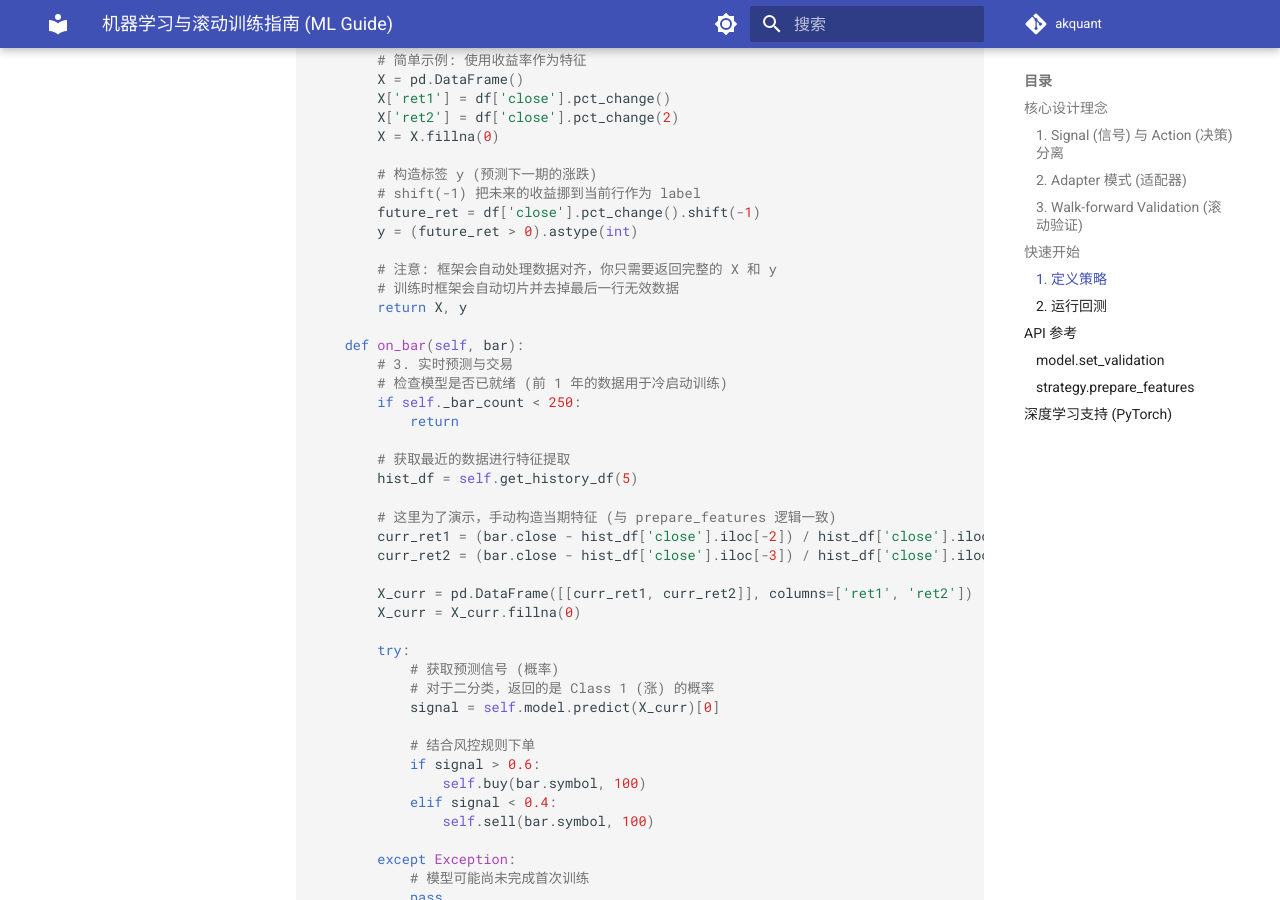
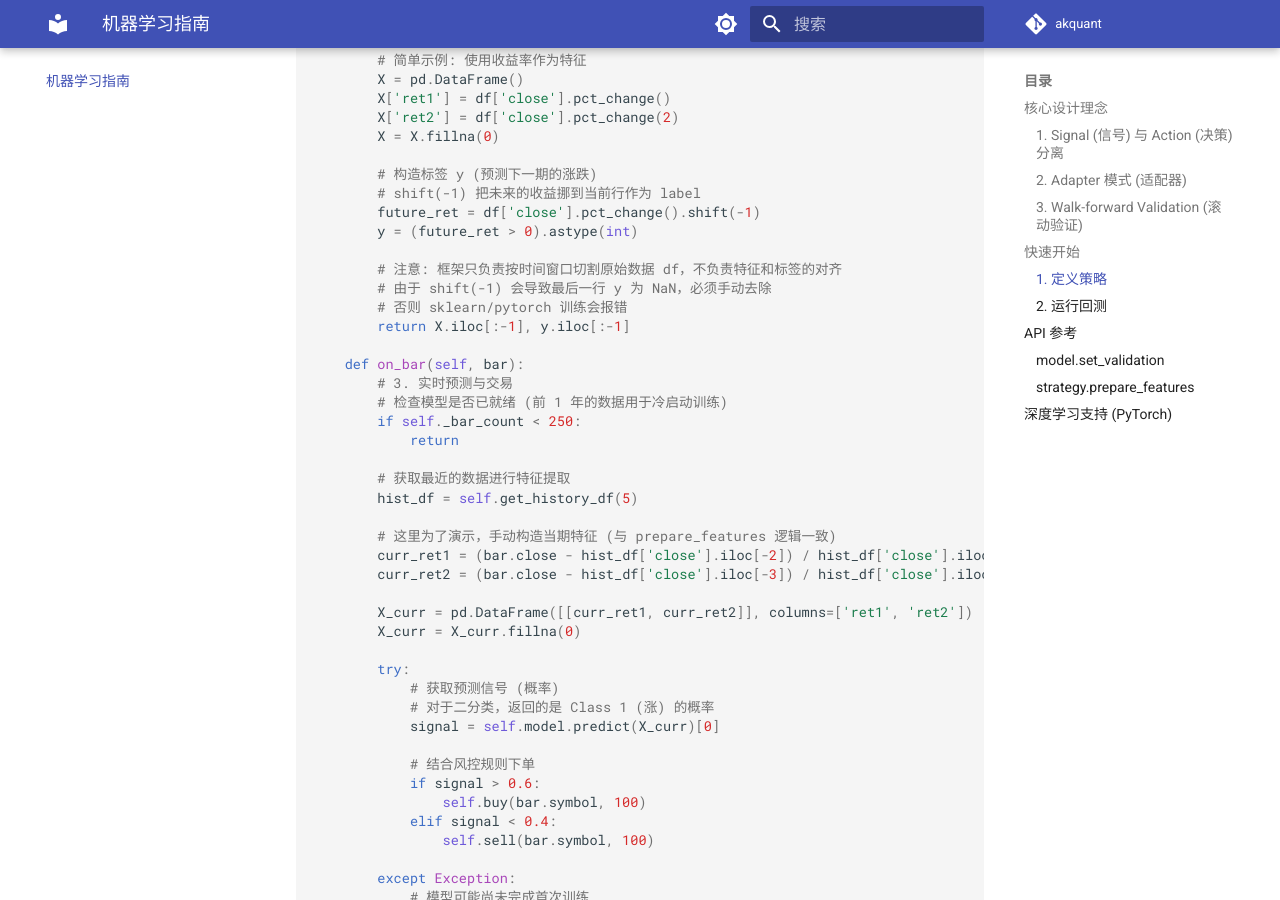
Before and after one commit to akfamily/akquant, an MkDocs documentation site: the page built from docs/ml_guide.md, in a window 1280 px wide and 900 px high, scrolled down 1825 px. Built offline with MkDocs 1.6.1 and Material for MkDocs 9.7.7, drawn with Linux system fonts in a browser that asks for light colours; comment, search, counter and statistics services are not loaded.

Commit message:
docs: 更新机器学习指南并修复代码警告
- 在 mkdocs.yml 导航中添加机器学习指南
- 修正机器学习指南中的特征与标签对齐说明，明确需手动去除 NaN
- 为 execution.rs 中的 is_live 方法添加 #[allow(dead_code)] 属性
- 移除 event.rs 中未使用的 pyo3 导入
- 在 Python 示例和模块中添加类型忽略注释 (# type: ignore)
- 更新 README.md 中的机器学习特性描述
- 修正策略指南中的章节编号

```diff
--- a/docs/ml_guide.md
+++ b/docs/ml_guide.md
@@ -80,9 +80,10 @@
         future_ret = df['close'].pct_change().shift(-1)
         y = (future_ret > 0).astype(int)
 
-        # 注意: 框架会自动处理数据对齐，你只需要返回完整的 X 和 y
-        # 训练时框架会自动切片并去掉最后一行无效数据
-        return X, y
+        # 注意: 框架只负责按时间窗口切割原始数据 df，不负责特征和标签的对齐
+        # 由于 shift(-1) 会导致最后一行 y 为 NaN，必须手动去除
+        # 否则 sklearn/pytorch 训练会报错
+        return X.iloc[:-1], y.iloc[:-1]
 
     def on_bar(self, bar):
         # 3. 实时预测与交易
--- a/mkdocs.yml
+++ b/mkdocs.yml
@@ -34,6 +34,7 @@
   - 安装指南: installation.md
   - 快速开始: quickstart.md
   - 策略指南: strategy_guide.md
+  - 机器学习指南: ml_guide.md
   - 架构设计: architecture.md
   - API 参考: api.md
   - 示例: examples.md
```
Also changed, not shown: README.md (+4 -0 lines), docs/strategy_guide.md (+1 -8 lines), 5 other files.
